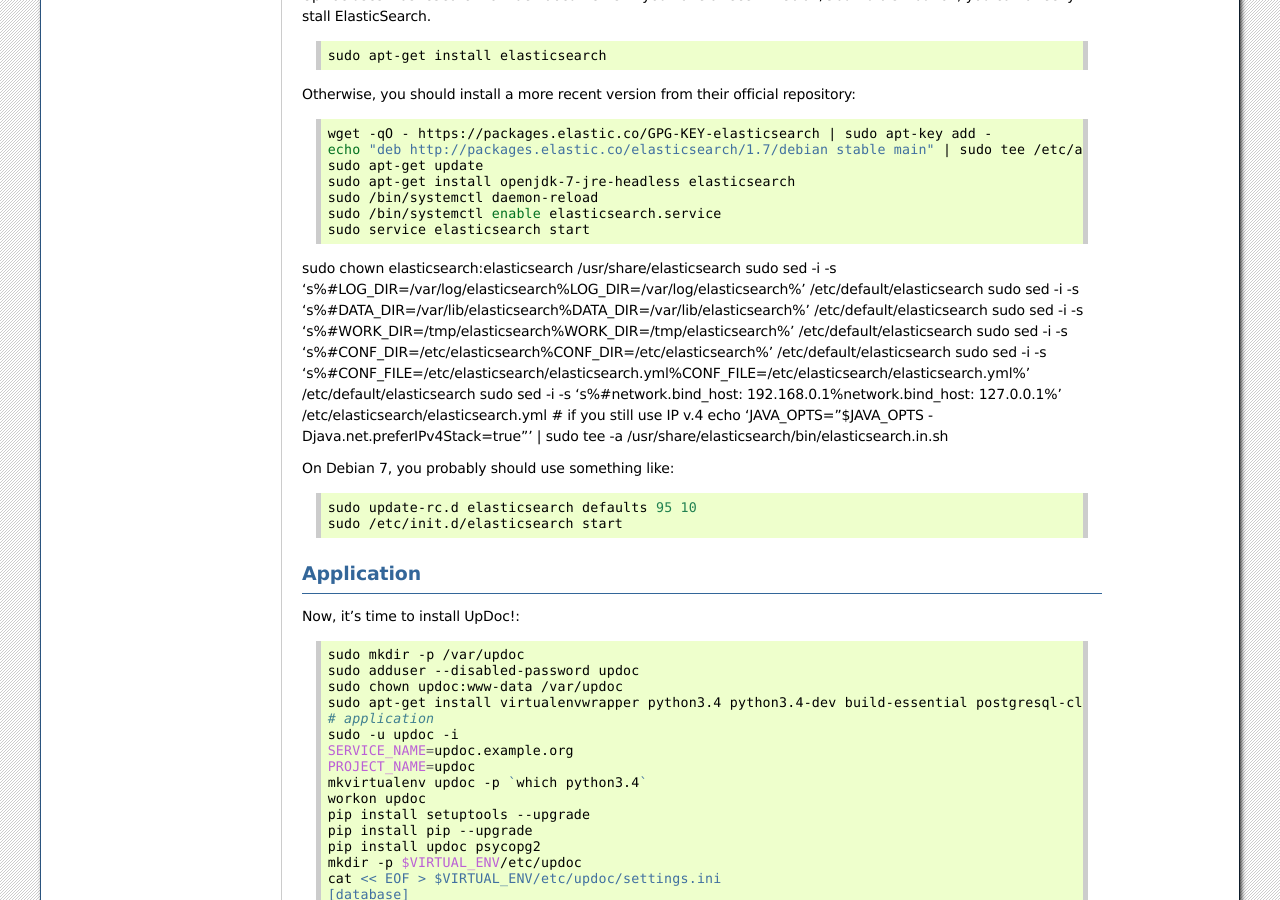
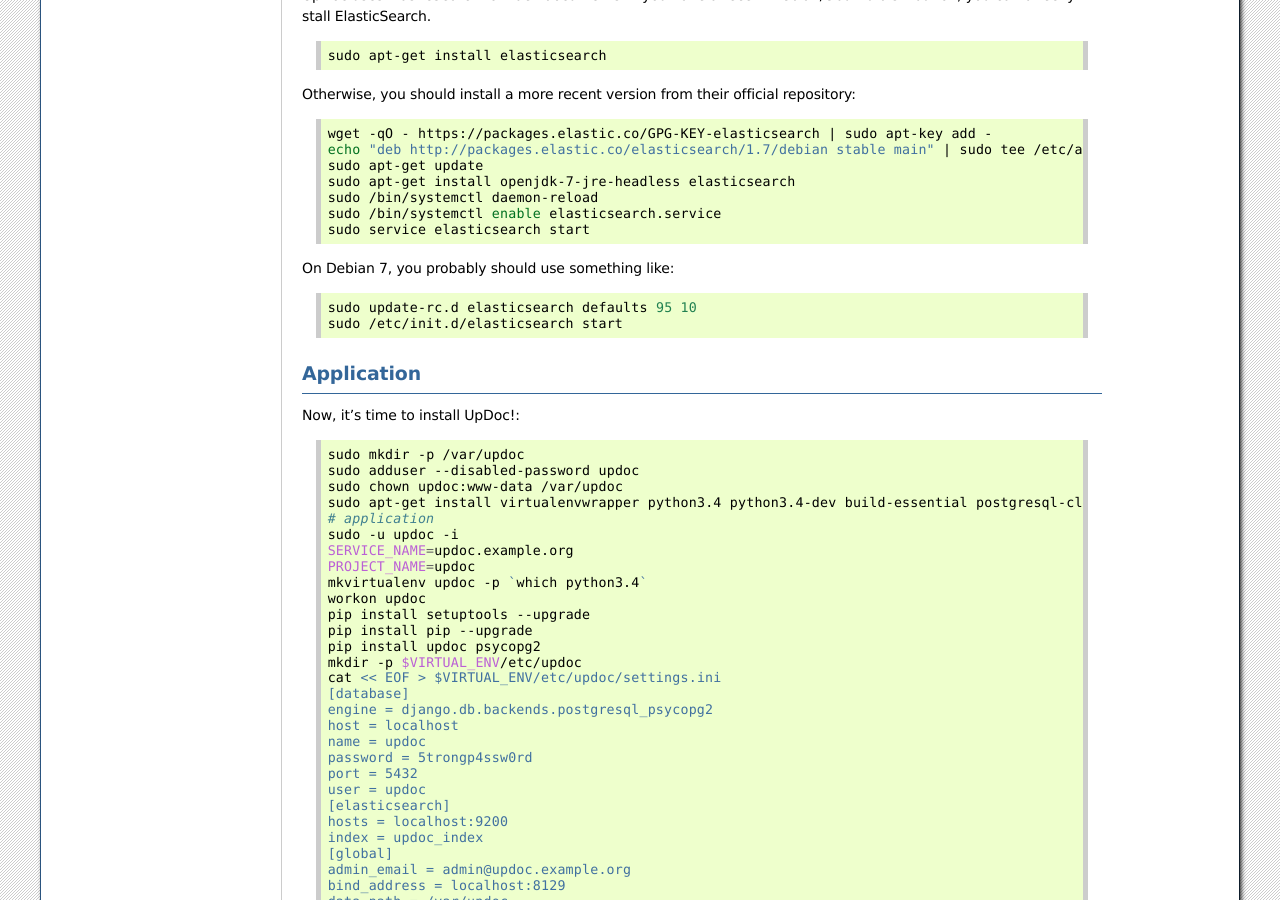
Before and after one commit to d9pouces/Updoc, a Sphinx documentation site: the page built from doc/source/installation.rst, in a window 1280 px wide and 900 px high, scrolled down 2579 px. Built offline with Sphinx 7.4.7, drawn with Linux system fonts in a browser that asks for light colours; some of the changed text lies outside the part shown.

Commit message:
installation complete

```diff
--- a/doc/source/installation.rst
+++ b/doc/source/installation.rst
@@ -185,15 +185,6 @@
     sudo /bin/systemctl enable elasticsearch.service
     sudo service elasticsearch start
 
-sudo chown elasticsearch:elasticsearch /usr/share/elasticsearch
-sudo sed -i -s 's%#LOG_DIR=/var/log/elasticsearch%LOG_DIR=/var/log/elasticsearch%' /etc/default/elasticsearch
-sudo sed -i -s 's%#DATA_DIR=/var/lib/elasticsearch%DATA_DIR=/var/lib/elasticsearch%' /etc/default/elasticsearch
-sudo sed -i -s 's%#WORK_DIR=/tmp/elasticsearch%WORK_DIR=/tmp/elasticsearch%' /etc/default/elasticsearch
-sudo sed -i -s 's%#CONF_DIR=/etc/elasticsearch%CONF_DIR=/etc/elasticsearch%' /etc/default/elasticsearch
-sudo sed -i -s 's%#CONF_FILE=/etc/elasticsearch/elasticsearch.yml%CONF_FILE=/etc/elasticsearch/elasticsearch.yml%' /etc/default/elasticsearch
-sudo sed -i -s 's%#network.bind_host: 192.168.0.1%network.bind_host: 127.0.0.1%' /etc/elasticsearch/elasticsearch.yml
-# if you still use IP v.4
-echo 'JAVA_OPTS="$JAVA_OPTS -Djava.net.preferIPv4Stack=true"' | sudo tee -a /usr/share/elasticsearch/bin/elasticsearch.in.sh
 
 On Debian 7, you probably should use something like:
 
--- a/updoc/__init__.py
+++ b/updoc/__init__.py
@@ -1,3 +1,3 @@
 # -*- coding: utf-8 -*-
 __author__ = 'Matthieu Gallet'
-__version__ = '1.7.5'
+__version__ = '1.7.6'
```
Also changed, not shown: updoc/templates/updoc/dev/doc/source/installation.rst (+0 -9 lines).
